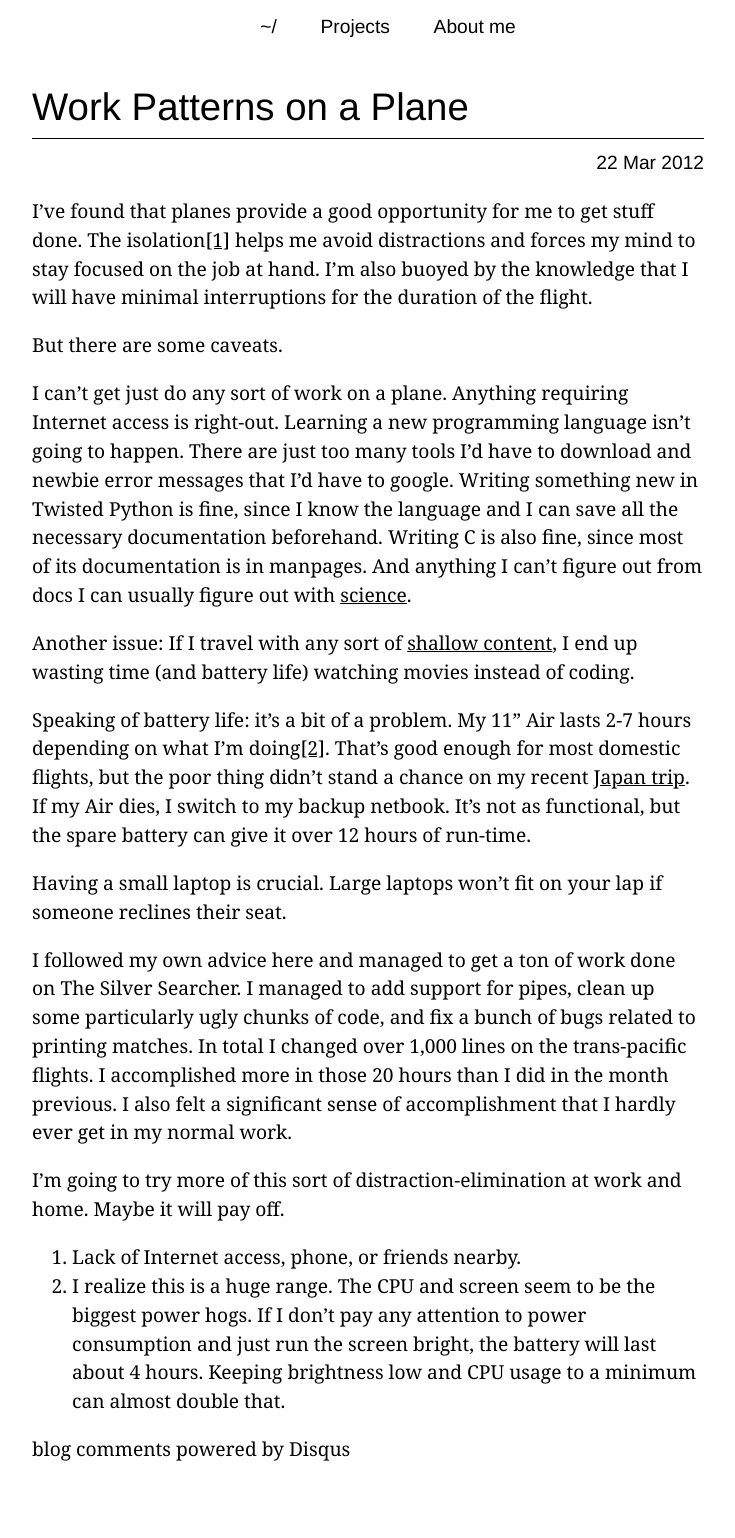
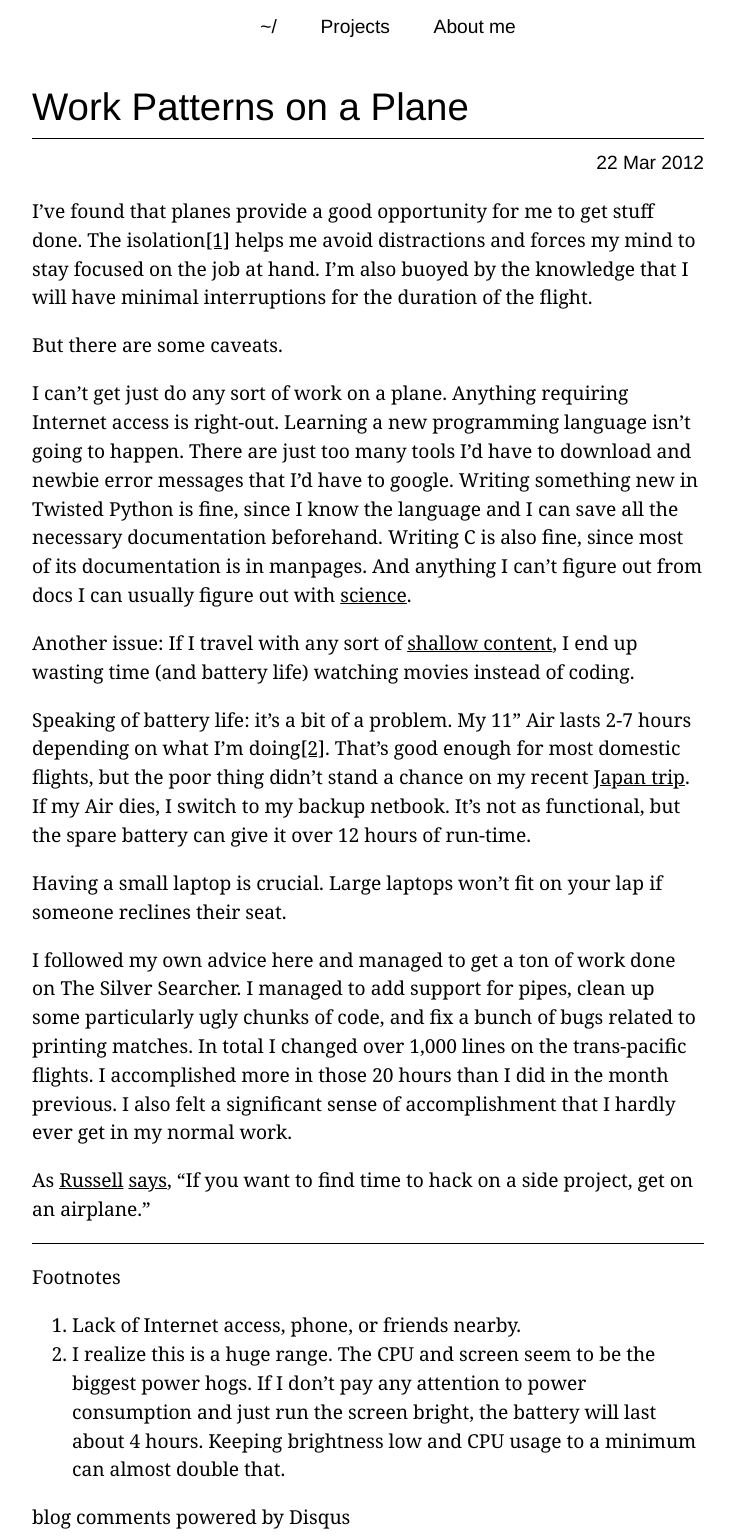
Before and after one commit to ggreer/geoff.greer.fm, a Jekyll site: the page built from _posts/2012-03-22-work-patterns-on-a-plane.markdown, in a window 1280 px wide. Shown: the whole page, without its empty margins (272-1007 px from the left). Built offline with Jekyll 4.4.1, drawn with Linux system fonts in a browser that asks for light colours; comment, search, counter and statistics services are not loaded; before the commit the page ends 1470 px from its top, so only the background shows below that.

Commit message:
Update post

```diff
--- a/_posts/2012-03-22-useful-work-patterns-on-a-plane.markdown
+++ b/_posts/2012-03-22-work-patterns-on-a-plane.markdown
@@ -23,7 +23,10 @@ Having a small laptop is crucial. Large laptops won't fit on your lap if someone
 
 I followed my own advice here and managed to get a ton of work done on The Silver Searcher. I managed to add support for pipes, clean up some particularly ugly chunks of code, and fix a bunch of bugs related to printing matches. In total I changed over 1,000 lines on the trans-pacific flights. I accomplished more in those 20 hours than I did in the month previous. I also felt a significant sense of accomplishment that I hardly ever get in my normal work.
 
-I'm going to try more of this sort of distraction-elimination at work and home. Maybe it will pay off.
+As [Russell](http://russellhaering.com/) [says](https://twitter.com/#!/russell_h/status/180862812074164224), "If you want to find time to hack on a side project, get on an airplane."
+
+---
+Footnotes
 
 <a name="ref_1"> </a>
 1. Lack of Internet access, phone, or friends nearby.
```
